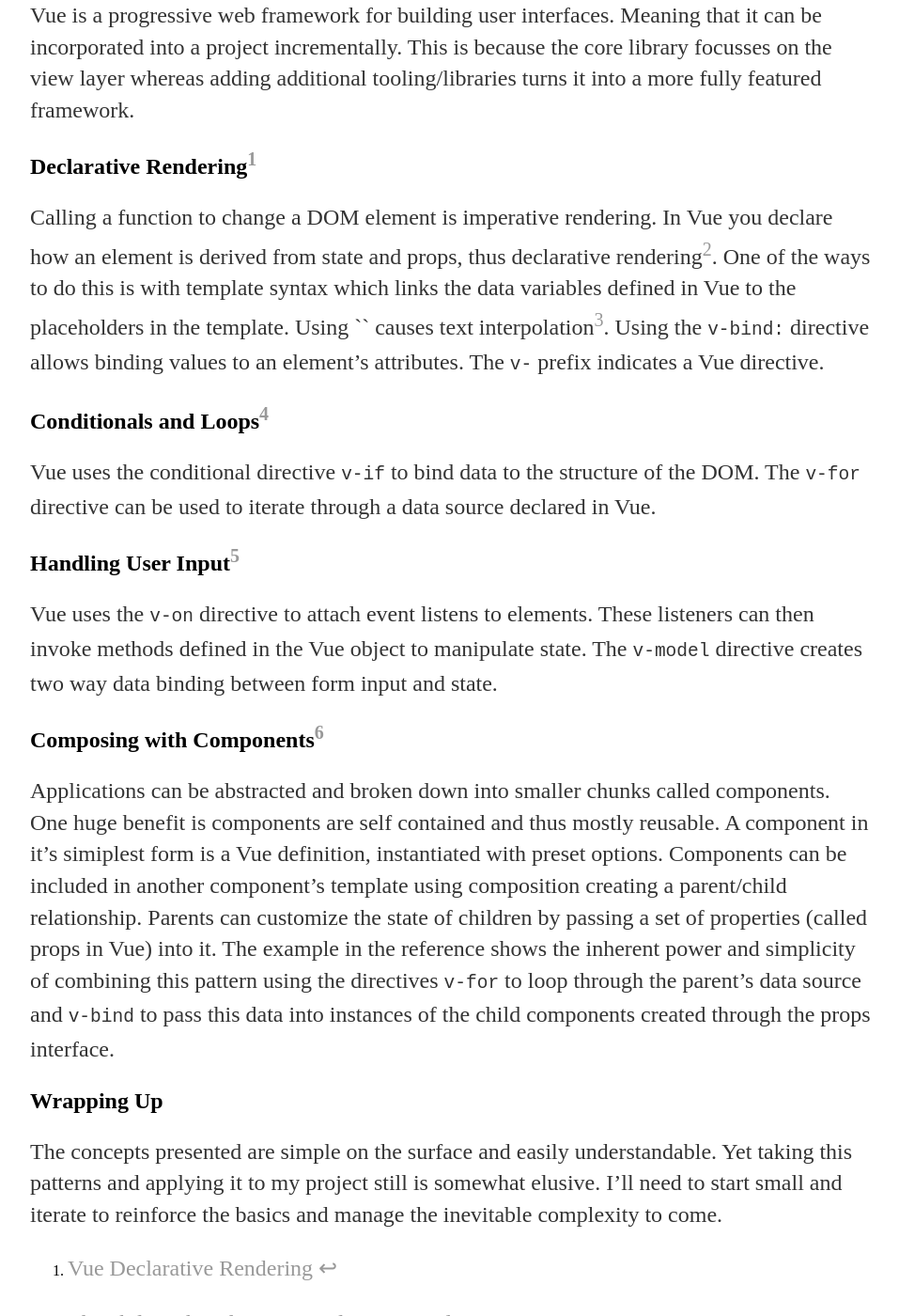
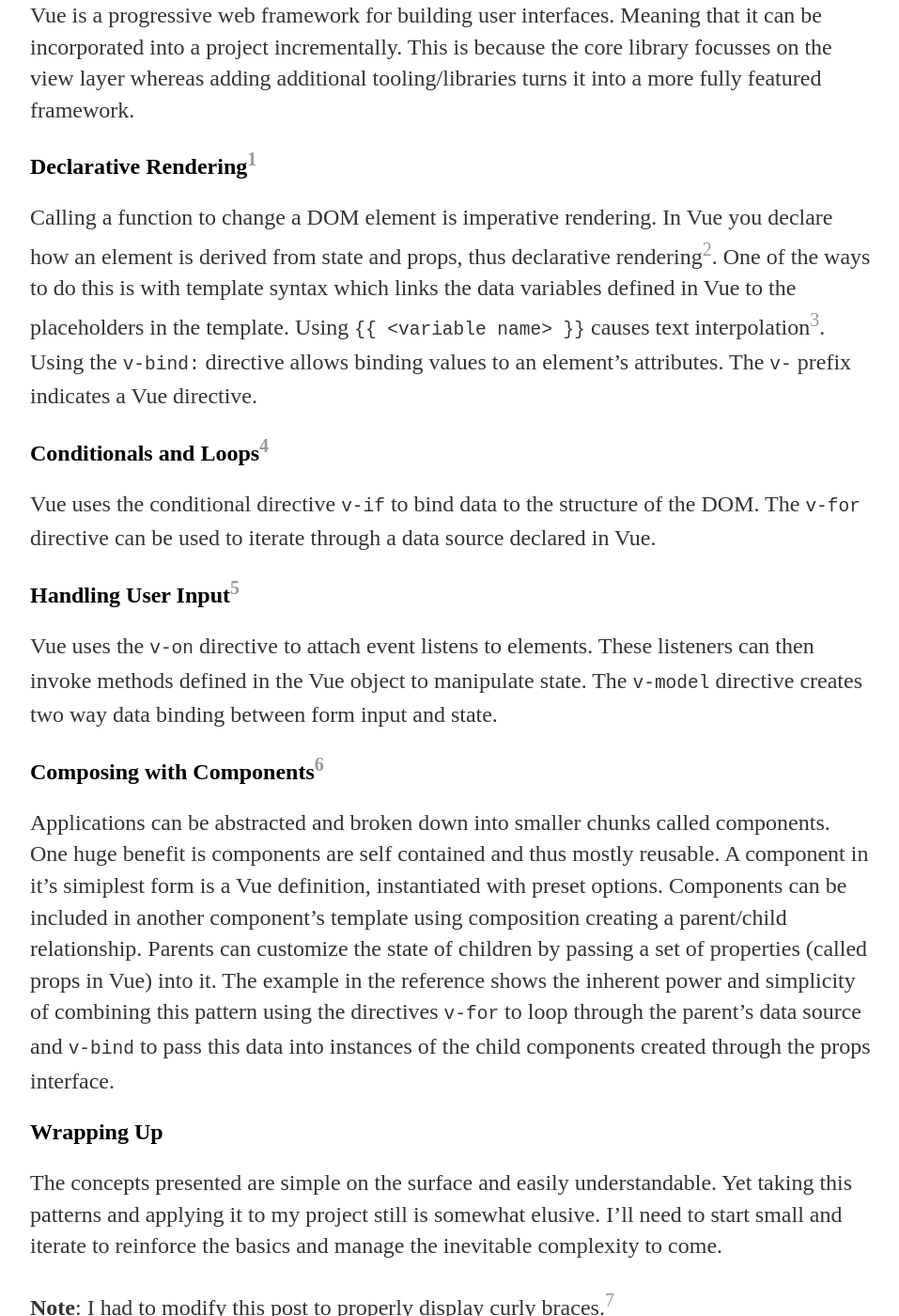
Before and after one commit to digitaltim/digitaltim.github.io, a Jekyll site: the page built from _posts/2020-05-22-vue-basics.md, in a window 1280 px wide and 1400 px high, scrolled down 255 px. Shown: the whole window at 94% size, without its empty margins (160-1117 px from the left). Built offline with Jekyll 4.4.1, drawn with Linux system fonts in a browser that asks for light colours; some of the changed text lies outside the part shown.

Commit message:
Updates blog post to properly display curly braces

```diff
--- a/_posts/2020-05-22-vue-basics.md
+++ b/_posts/2020-05-22-vue-basics.md
@@ -7,7 +7,7 @@
 Vue is a progressive web framework for building user interfaces. Meaning that it can be incorporated into a project incrementally. This is because the core library focusses on the view layer whereas adding additional tooling/libraries turns it into a more fully featured framework.
 
 ## Declarative Rendering[^1]
-Calling a function to change a DOM element is imperative rendering. In Vue you declare how an element is derived from state and props, thus declarative rendering[^2]. One of the ways to do this is with template syntax which links the data variables defined in Vue to the placeholders in the template. Using `{{ <variable name> }}` causes text interpolation[^3]. Using the `v-bind:` directive allows binding values to an element's attributes. The `v-` prefix indicates a Vue directive.
+Calling a function to change a DOM element is imperative rendering. In Vue you declare how an element is derived from state and props, thus declarative rendering[^2]. One of the ways to do this is with template syntax which links the data variables defined in Vue to the placeholders in the template. Using {% raw %} `{{ <variable name> }}` {% endraw %} causes text interpolation[^3]. Using the `v-bind:` directive allows binding values to an element's attributes. The `v-` prefix indicates a Vue directive.
 
 ## Conditionals and Loops[^4]
 Vue uses the conditional directive `v-if` to bind data to the structure of the DOM. The `v-for` directive can be used to iterate through a data source declared in Vue.
@@ -21,9 +21,12 @@
 ## Wrapping Up
 The concepts presented are simple on the surface and easily understandable. Yet taking this patterns and applying it to my project still is somewhat elusive. I'll need to start small and iterate to reinforce the basics and manage the inevitable complexity to come.
 
+**Note**: I had to modify this post to properly display curly braces.[^7]
+
 [^1]: [Vue Declarative Rendering](https://vuejs.org/v2/guide/index.html#Declarative-Rendering)
 [^2]: [The philosophy of React: Declarative rendering](https://fjorgedigital.com/insights/blog/the-philosophy-of-react-declarative-rendering/)
 [^3]: [String interpolation](https://en.wikipedia.org/wiki/String_interpolation)
 [^4]: [Vue Conditionals and Loops](https://vuejs.org/v2/guide/index.html#Conditionals-and-Loops)
 [^5]: [Vue Handling User Input](https://vuejs.org/v2/guide/index.html#Handling-User-Input)
 [^6]: [Vue Composing with Components](https://vuejs.org/v2/guide/index.html#Composing-with-Components)
+[^7]: [Escaping double curly braces inside a markdown code block in Jekyll](https://stackoverflow.com/questions/24102498/escaping-double-curly-braces-inside-a-markdown-code-block-in-jekyll)
```
